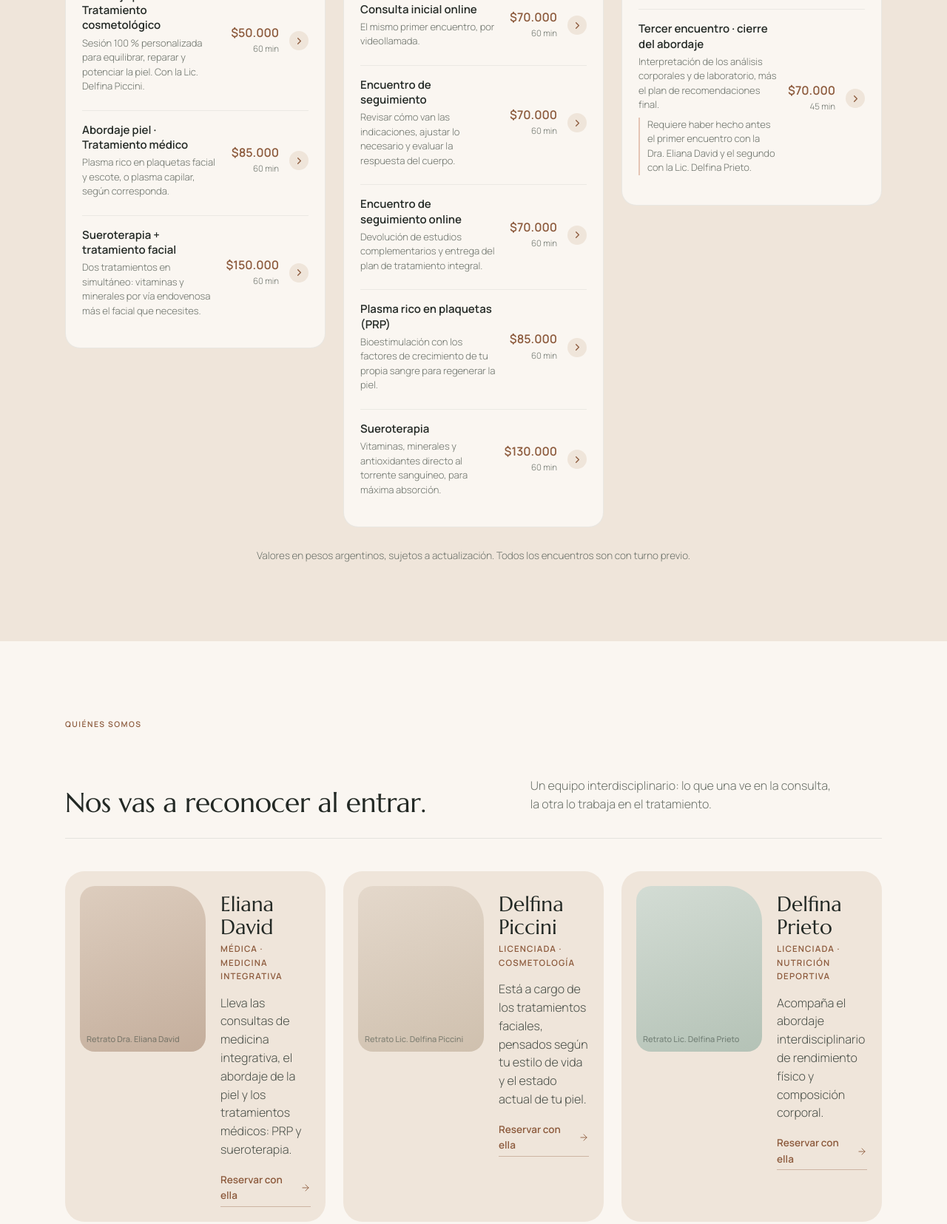
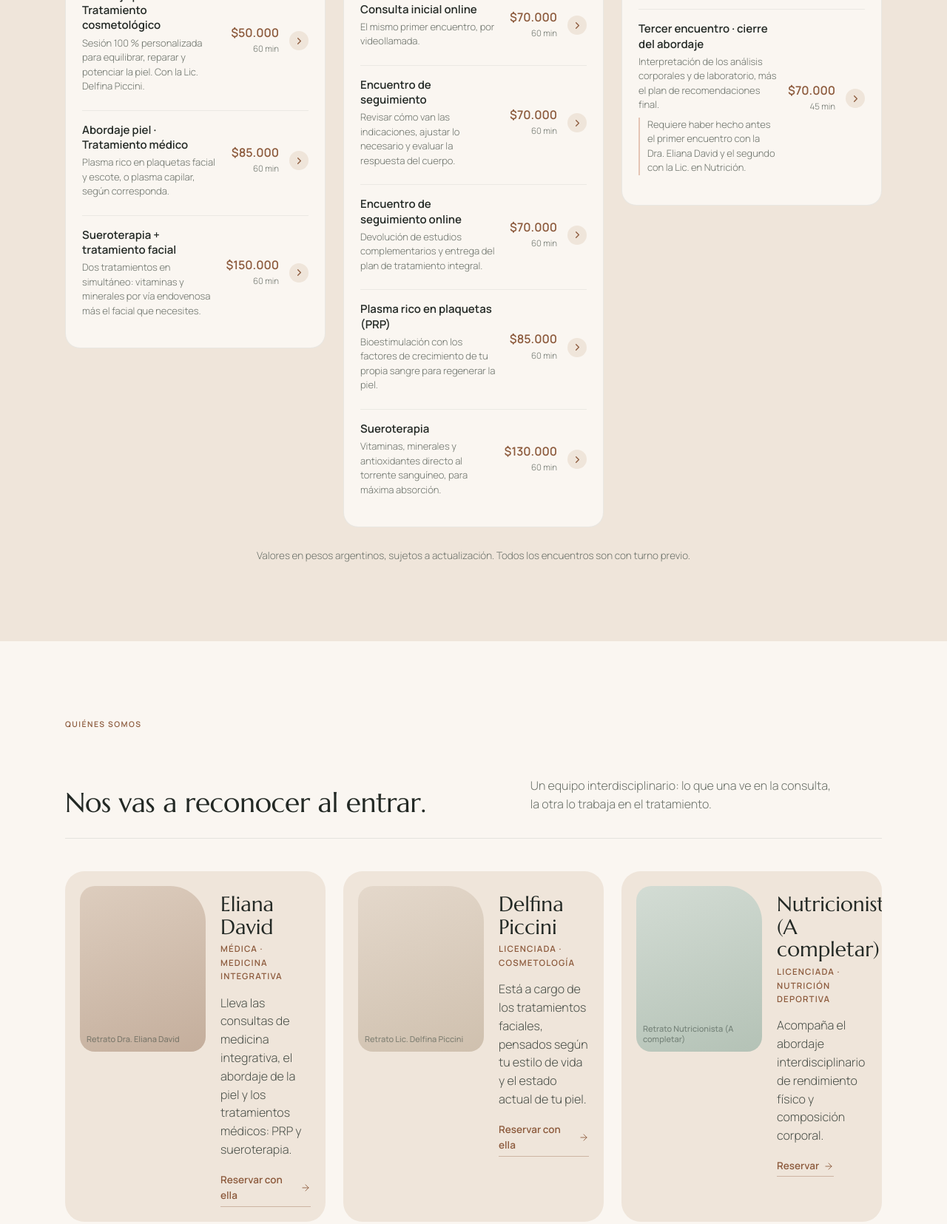
Before and after one commit to luchiniorg/espacioseed, a website: page public/index.html in a window 1280 px wide. Shown: the part 1505-3160 px from the top of the page at 74% size. Drawn offline with Linux system fonts and the light colour scheme; animation ran at ten frames a second.

Commit message:
fix: replace Delfina Prieto with generic Nutricionista (A completar)

```diff
--- a/public/index.html
+++ b/public/index.html
@@ -1114,7 +1114,7 @@ svg.ic{
                   <span class="prest-txt">
                     <b>Tercer encuentro · cierre del abordaje</b>
                     <span>Interpretación de los análisis corporales y de laboratorio, más el plan de recomendaciones final.</span>
-                <span class="prest-aviso">Requiere haber hecho antes el primer encuentro con la Dra. Eliana David y el segundo con la Lic. Delfina Prieto.</span>
+                  <span class="prest-aviso">Requiere haber hecho antes el primer encuentro con la Dra. Eliana David y el segundo con la Lic. en Nutrición.</span>
                   </span>
                   <span class="prest-meta">
                     <span class="prest-precio">$70.000</span>
@@ -1166,12 +1166,12 @@ svg.ic{
 
       <article class="persona" data-reveal>
         <!-- REEMPLAZAR por retrato real vertical (3:4), luz de ventana -->
-        <div class="retrato retrato-delfina-pr">Retrato Lic. Delfina Prieto</div>
+        <div class="retrato retrato-delfina-pr">Retrato Nutricionista (A completar)</div>
         <div class="persona-info">
-          <div class="nombre">Delfina Prieto</div>
+          <div class="nombre">Nutricionista (A completar)</div>
           <div class="rol">Licenciada · Nutrición deportiva</div>
           <p class="voz"><!-- FRASE PENDIENTE: reemplazar por una en primera persona, dicha por ella -->Acompaña el abordaje interdisciplinario de rendimiento físico y composición corporal.</p>
-          <a class="atajo" href="/reservar?area=nutricion">Reservar con ella <svg class="ic" aria-hidden="true"><use href="#i-arrow-right"/></svg></a>
+          <a class="atajo" href="/reservar?area=nutricion">Reservar <svg class="ic" aria-hidden="true"><use href="#i-arrow-right"/></svg></a>
         </div>
       </article>
     </div>
--- a/src/index.js
+++ b/src/index.js
@@ -7,6 +7,12 @@ const app = new Hono();
 app.get('/turnos', async (c) => {
     const url = new URL(c.req.url);
     url.pathname = '/turnos.html';
+    return c.env.ASSETS.fetch(new Request(url));
+});
+// Pantalla dedicada de reserva de turnos
+app.get('/reservar', async (c) => {
+    const url = new URL(c.req.url);
+    url.pathname = '/reservar.html';
     return c.env.ASSETS.fetch(new Request(url));
 });
 // Enable CORS for frontend requests
```
Also changed, not shown: public/reservar.html (+1 -1 lines).
